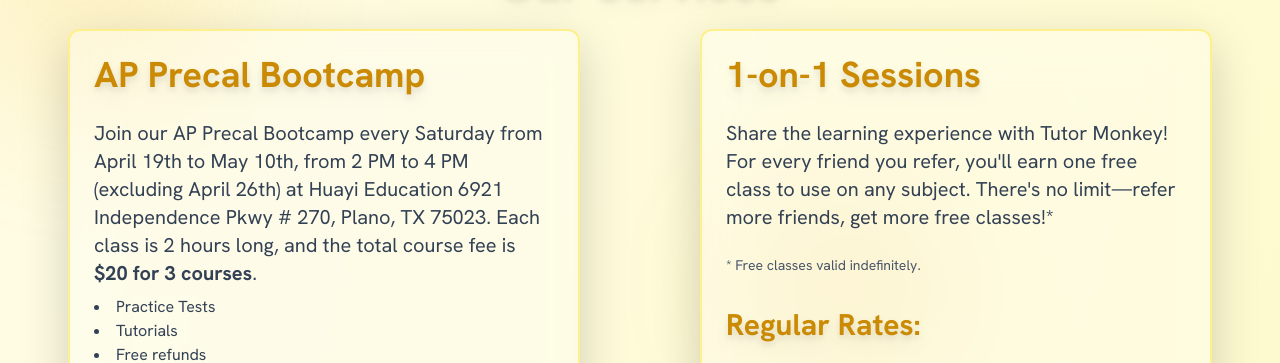
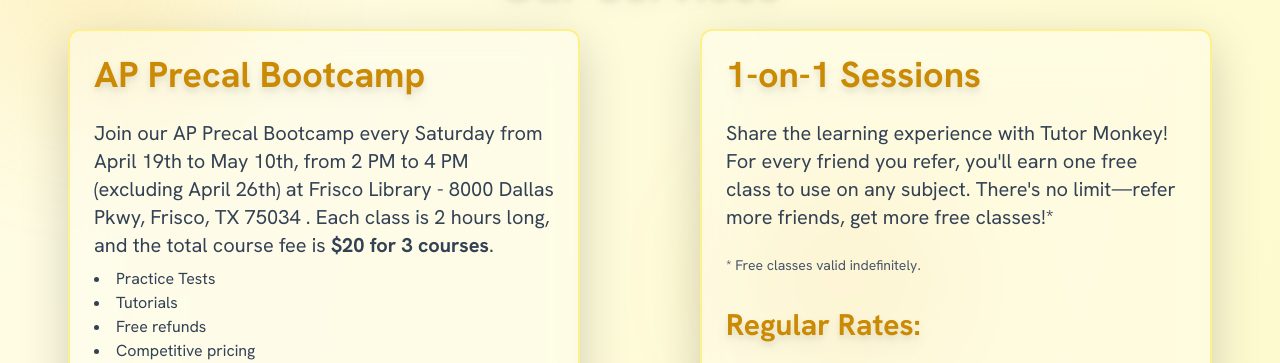
Before and after one commit to Sanjit-K/tutor-monkey, a Next.js app: page / in a window 1280 px wide. Shown: the part 1328-1691 px from the top of the page. Built offline with nearby package versions, Linux system fonts and the light colour scheme.

Commit message:
changed location to frisco library

```diff
--- a/app/page.tsx
+++ b/app/page.tsx
@@ -81,7 +81,8 @@
               <div className="max-w-lg mx-auto bg-white/30 backdrop-filter backdrop-blur-xl rounded-xl shadow-lg p-6 transform hover:-translate-y-1 transition-all duration-300 border-2 border-yellow-200 animate-fade-in-up">
                 <h2 className="mb-4 text-4xl font-bold text-yellow-600 drop-shadow-lg">AP Precal Bootcamp</h2>
                 <p className="mb-2 text-xl text-slate-700">
-                  Join our AP Precal Bootcamp every Saturday from April 19th to May 10th, from 2 PM to 4 PM (excluding April 26th) at Huayi Education 6921 Independence Pkwy # 270, Plano, TX 75023.
+                  Join our AP Precal Bootcamp every Saturday from April 19th to May 10th, from 2 PM to 4 PM (excluding April 26th) at Frisco Library - 8000 Dallas Pkwy, Frisco, TX 75034
+                  .
                   Each class is 2 hours long, and the total course fee is <strong>$20 for 3 courses</strong>.
                 </p>
                 <ul className="list-disc list-inside mb-4 text-slate-700">
```
